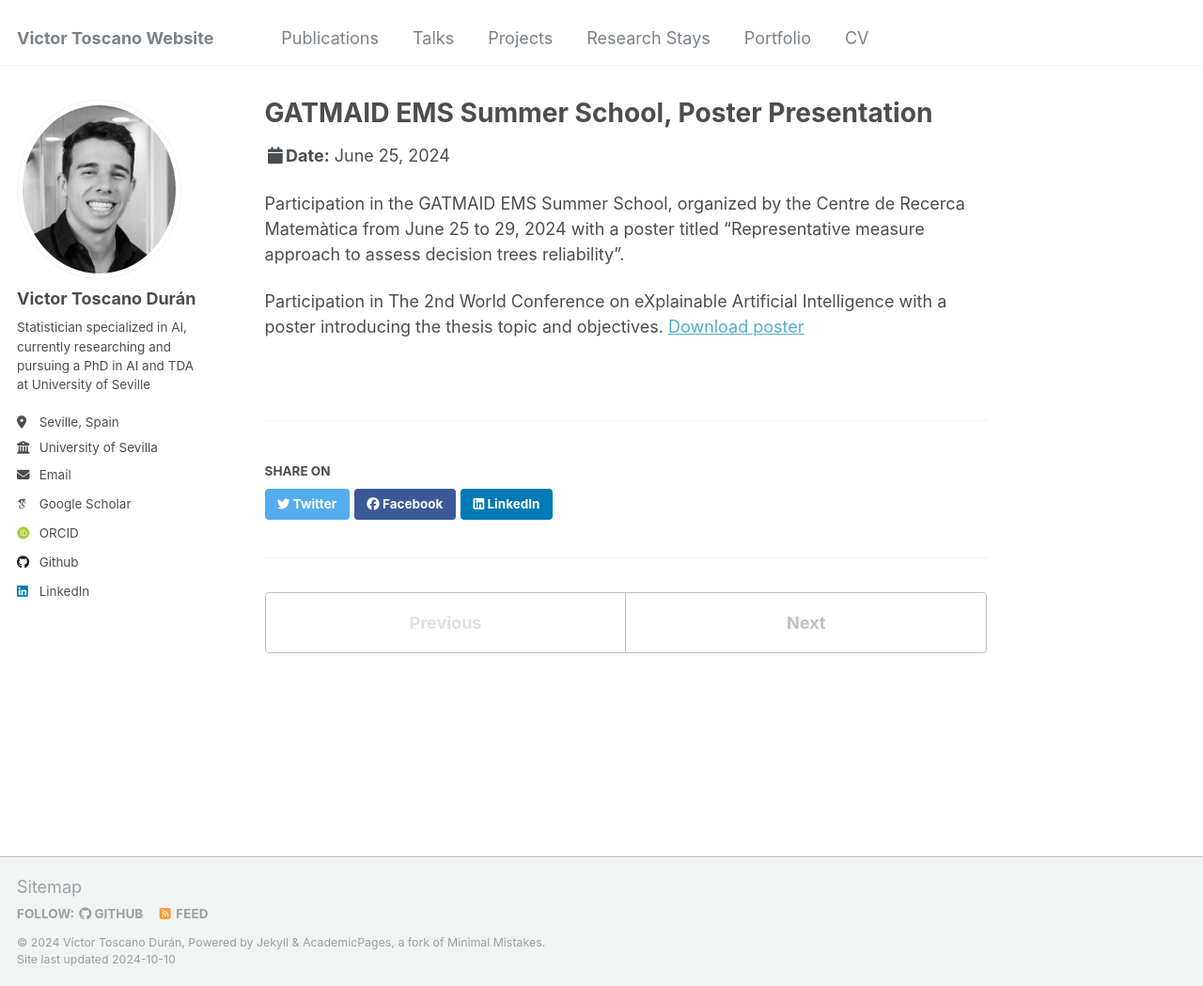
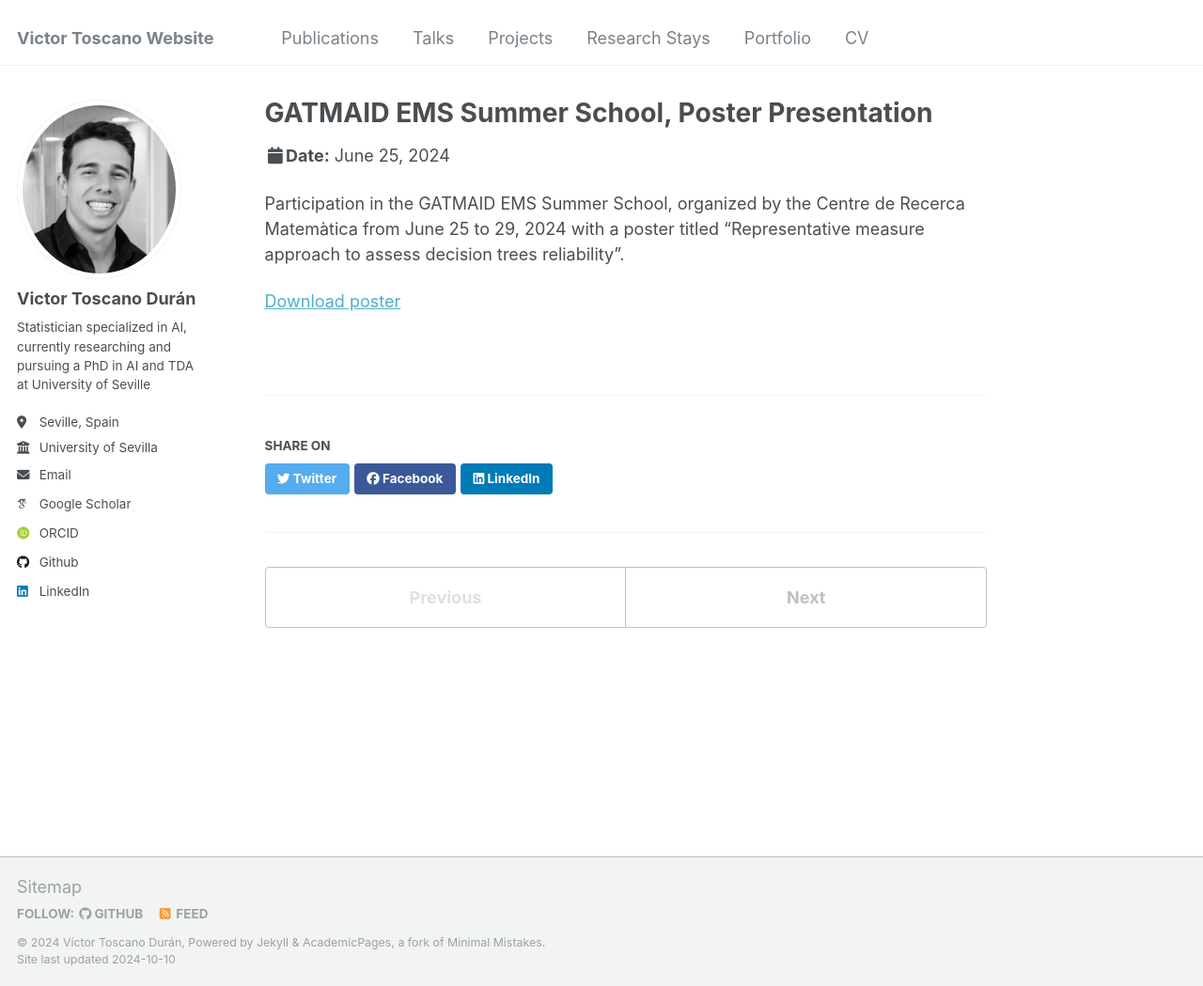
Before and after one commit to victosdur/victosdur.github.io, a Jekyll site: the page built from _talks/GATMAIDposter.md, in a window 1280 px wide and 1049 px high. Shown: the whole window at 94% size. Built offline with Jekyll 4.4.1, drawn with Linux system fonts in a browser that asks for light colours; some web fonts are replaced.

Commit message:
Update talks

```diff
--- a/_talks/GATMAIDposter.md
+++ b/_talks/GATMAIDposter.md
@@ -10,5 +10,4 @@ location: "Barcelona, España"
 
 Participation in the GATMAID EMS Summer School, organized by the Centre de Recerca Matemàtica from June 25 to 29, 2024 with a poster titled "Representative measure approach to assess decision trees reliability".
 
-Participation in The 2nd World Conference on eXplainable Artificial Intelligence with a poster introducing the thesis topic and objectives.
 [Download poster](https://victosdur77.github.io/files/GATMAID_EMS_SUMMER_SCHOOL_posterV_VTD.pdf)
```
Also changed, not shown: _talks/XAIposter.md (+1 -0 lines).
